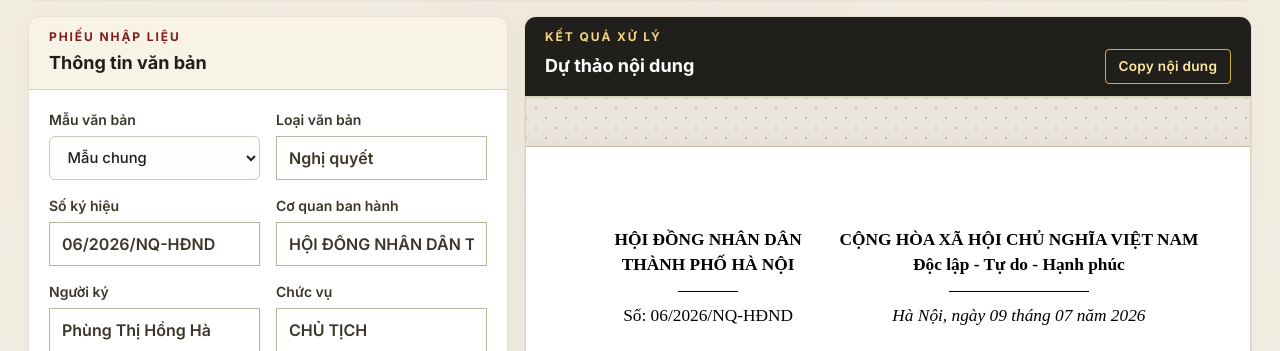
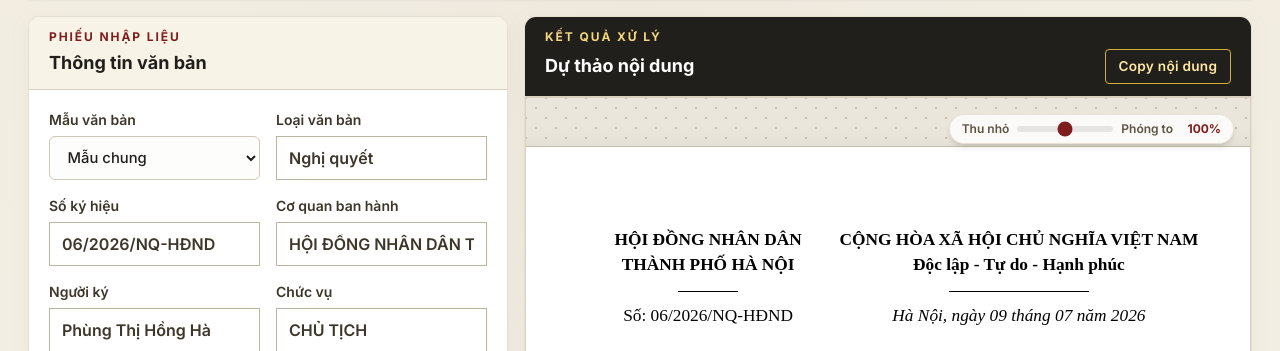
Before and after one commit to ductahuu233/he_thong_van_ban, a FastAPI app: page / in a window 1280 px wide. Shown: the part 130-481 px from the top of the page. Run offline with FastAPI, Linux system fonts and the light colour scheme; data comes from the database, SQL or seed files in the repository; some libraries are stand-ins or nearby versions; some web fonts are replaced.

Commit message:
feat: add floating zoom controller to A4 preview container

```diff
--- a/static/js/app.js
+++ b/static/js/app.js
@@ -826,3 +826,17 @@
 }).catch((error) => {
   previewText.textContent = error.message;
 });
+
+// Zoom Slider Logic
+const zoomSlider = document.getElementById("zoom-slider");
+const zoomValue = document.getElementById("zoom-value");
+if (zoomSlider && zoomValue) {
+  zoomSlider.addEventListener("input", () => {
+    const val = zoomSlider.value;
+    zoomValue.textContent = `${val}%`;
+    const preview = document.getElementById("preview-container");
+    if (preview) {
+      preview.style.zoom = val / 100;
+    }
+  });
+}
--- a/templates/index.html
+++ b/templates/index.html
@@ -174,7 +174,15 @@
             </div>
           </div>
 
-          <div class="docx-preview-container gap-4">
+          <div class="docx-preview-container gap-4 relative">
+            <!-- Floating Zoom Control -->
+            <div class="absolute top-4 right-4 z-10 flex items-center gap-2 rounded-full border border-[#c8bfa8]/40 bg-white/80 px-3 py-1.5 shadow-md backdrop-blur-md">
+              <span class="text-xs font-semibold text-[#5c5343] select-none">Thu nhỏ</span>
+              <input type="range" id="zoom-slider" min="50" max="150" value="100" class="h-1.5 w-24 cursor-pointer appearance-none rounded-lg bg-stone-200 accent-[#7f1d1d]" />
+              <span class="text-xs font-semibold text-[#5c5343] select-none">Phóng to</span>
+              <span id="zoom-value" class="ml-1 text-xs font-bold text-[#7f1d1d] min-w-[36px] text-right">100%</span>
+            </div>
+
             <div id="preview-container" class="docx-preview my-2">
               <p class="text-stone-500 italic">Nội dung dự thảo sẽ hiển thị tại đây sau khi hệ thống xử lý.</p>
             </div>
```
Also changed, not shown: static/app.js (+14 -0 lines).
